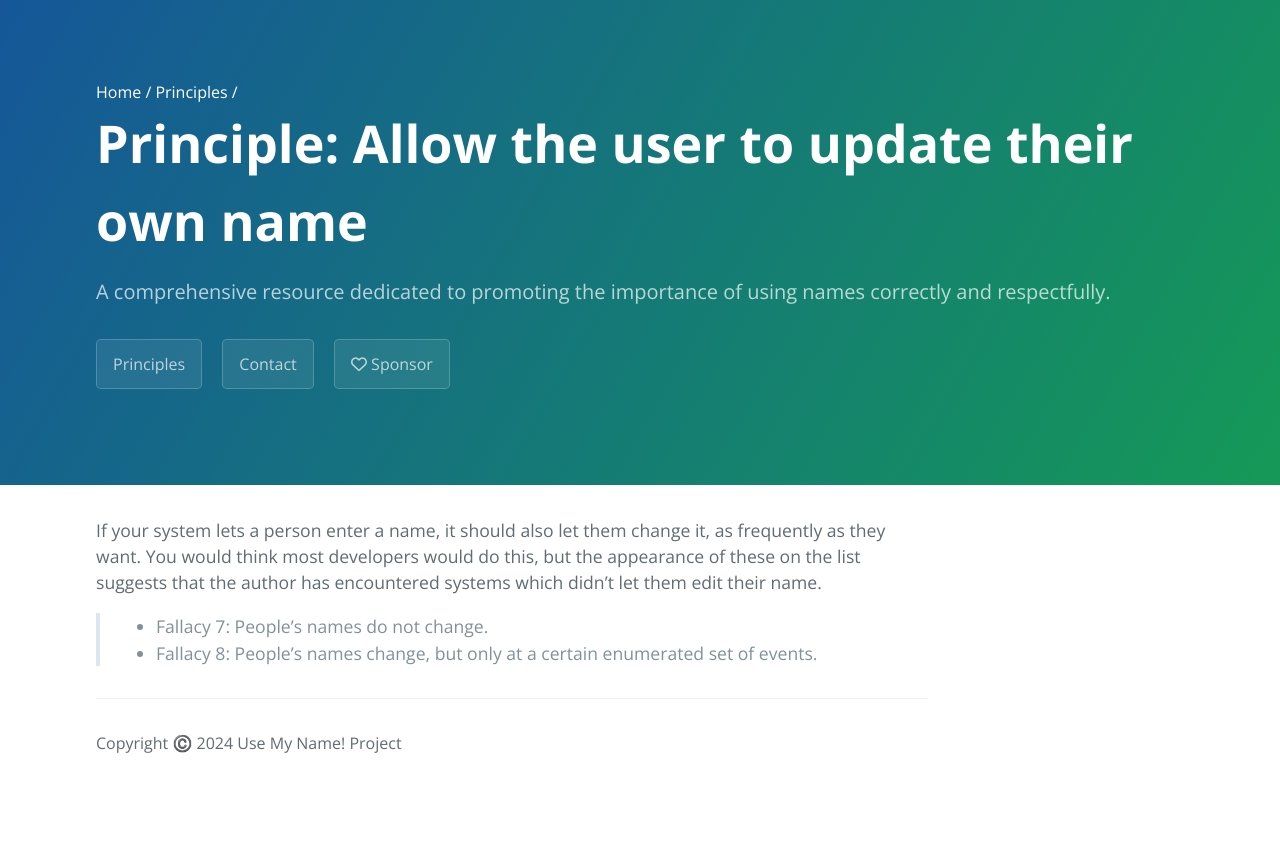
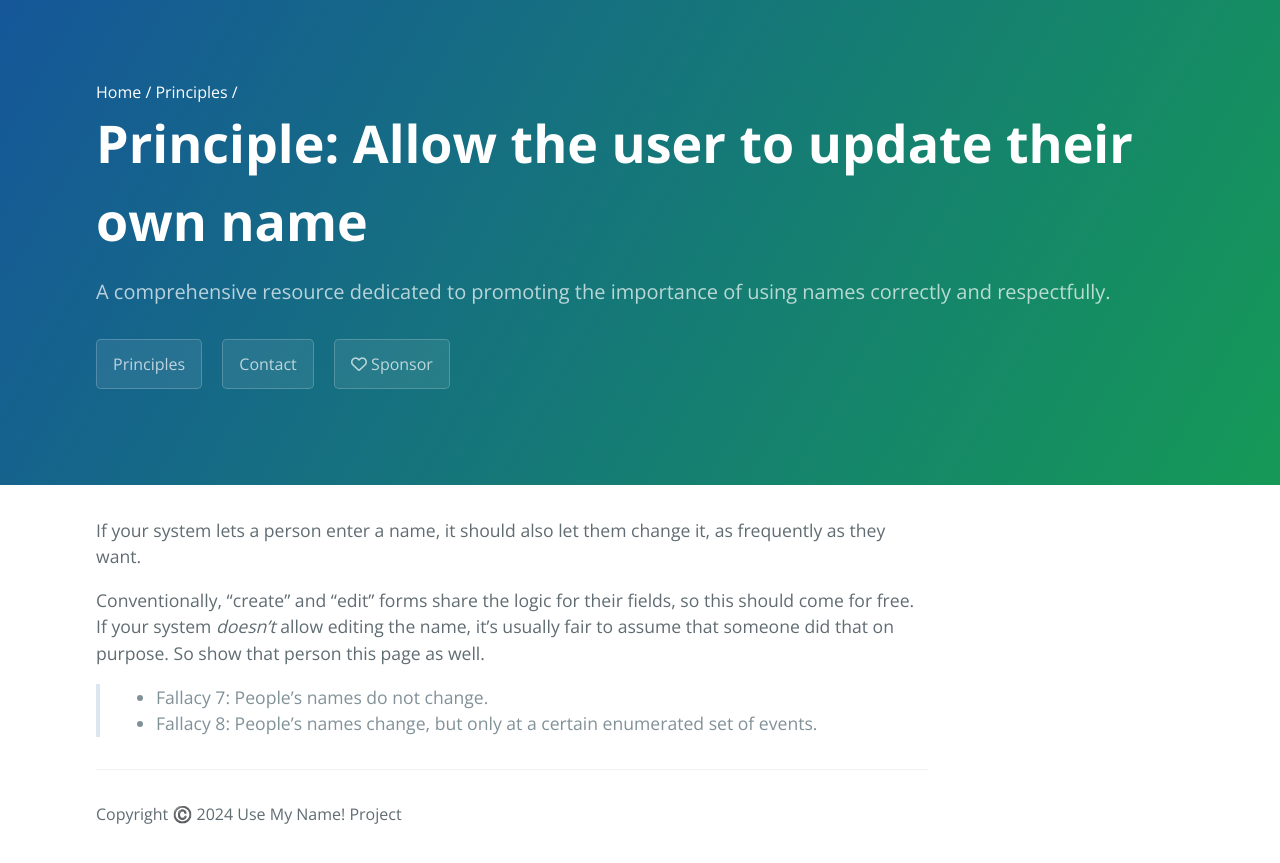
Before and after one commit to ephemeral-laboratories/usemy-name-site, a Jekyll site: the page built from principles/allow-the-user-to-update-their-own-name.md, in a window 1280 px wide. Shown: the top 863 px of the page. Built offline with Jekyll 4.4.1, drawn with Linux system fonts in a browser that asks for light colours.

Commit message:
Updating "Allow the user to update their own name"

```diff
--- a/principles/allow-the-user-to-update-their-own-name.md
+++ b/principles/allow-the-user-to-update-their-own-name.md
@@ -3,8 +3,11 @@ title: "Principle: Allow the user to update their own name"
 ---
 
 If your system lets a person enter a name, it should also let them change it, as frequently as they want.
-You would think most developers would do this, but the appearance of these on the list suggests that the
-author has encountered systems which didn't let them edit their name.
+
+Conventionally, "create" and "edit" forms share the logic for their fields, so this should come for free.
+If your system _doesn't_ allow editing the name, it's usually fair to assume that someone did that on purpose.
+So show that person this page as well.
+
 
 > - Fallacy 7: People's names do not change.
 > - Fallacy 8: People's names change, but only at a certain enumerated set of events.
```
